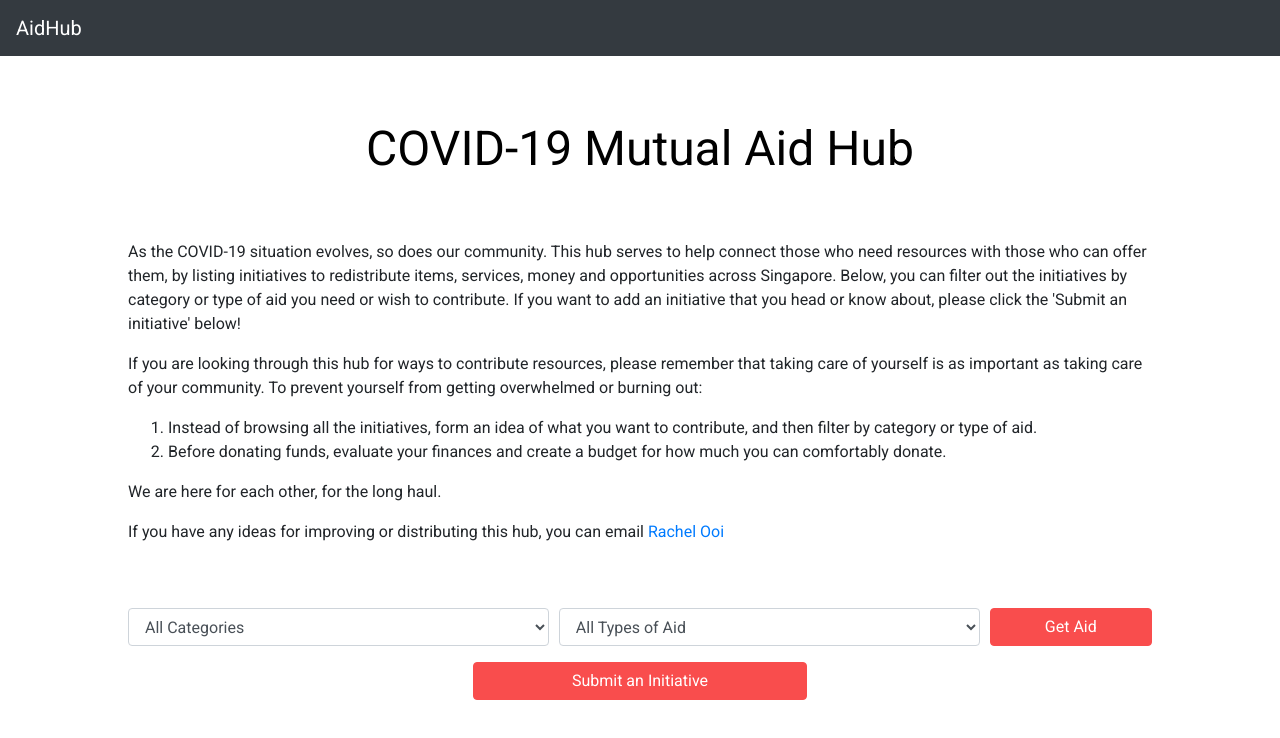
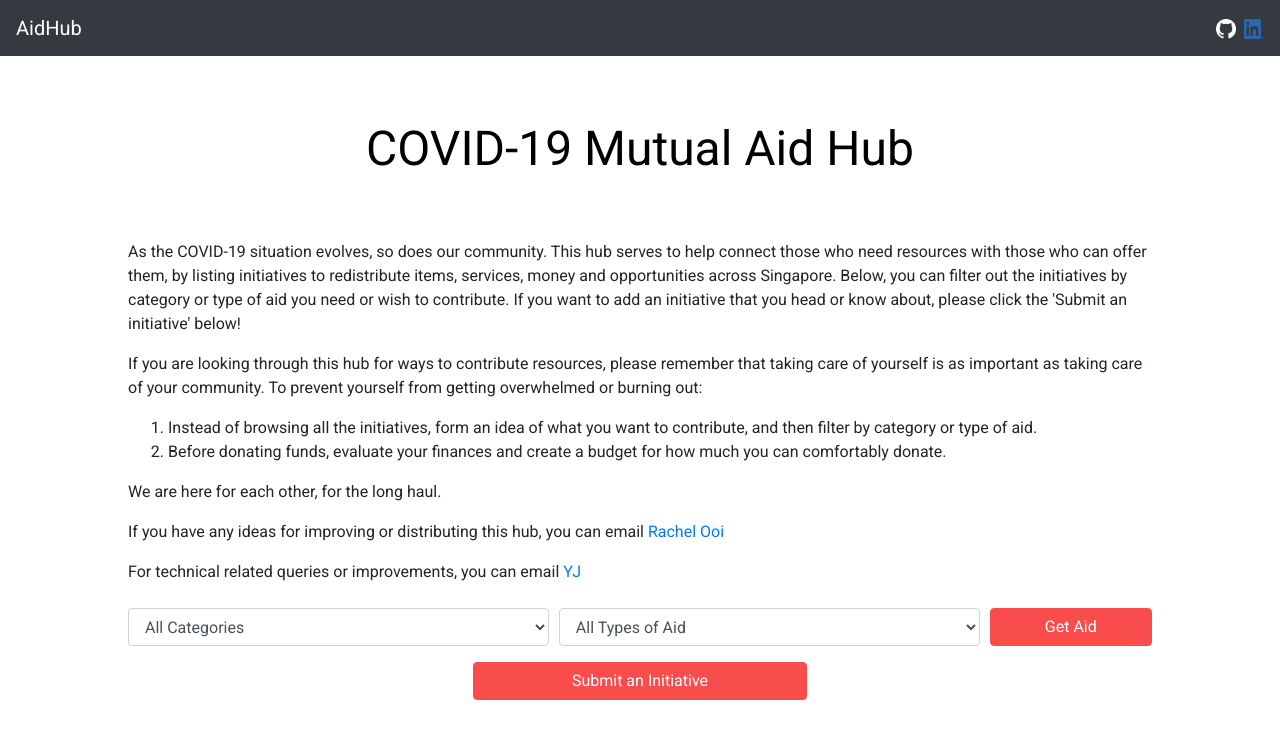
Before and after one commit to kyuyjay/AidHub, a website: page static/index.html in a window 1280 px wide. Drawn offline with Linux system fonts and the light colour scheme.

Commit message:
Added contact info

```diff
--- a/static/index.html
+++ b/static/index.html
@@ -9,6 +9,10 @@
     <div id="wrapper" class="px-0 vh-100">
         <nav id="nav" class="navbar navbar-dark bg-dark justify-content-between mb-3">
             <a class="navbar-brand" href="/">AidHub</a>
+            <div id="contact">
+                <img src="img/GitHub-Mark/GitHub-Mark-Light-32px.png" href="https://github.com/kyuyjay/AidHub" width="20px" height="20px" class="mr-1"/>
+                <img src="img/LinkedIn-Logos/LI-In-Bug.png" href="https://www.linkedin.com/in/qyongjian/" width="20px" height="20px" />
+            </div>
         </nav>
         <div id="landing" class="p-0 collapse show init">
             <div id="landing-body" class="mx-auto px-0 container-fluid">
@@ -30,6 +34,8 @@
                         <p>We are here for each other, for the long haul.</p>
 
                         <p>If you have any ideas for improving or distributing this hub, you can email <a href="mailto:rachelooi.sh@gmail.com">Rachel Ooi</a></p>
+
+                        <p>For technical related queries or improvements, you can email <a href="qyongjian@gmail.com">YJ</a></p>
                     </div>
                 </div>
                 <form id="search-form" class="mt-5">
```
Also changed, not shown: static/img/GitHub-Mark/GitHub-Mark-120px-plus.png (added), static/img/GitHub-Mark/GitHub-Mark-32px.png (added), static/img/GitHub-Mark/GitHub-Mark-64px.png (added), static/img/GitHub-Mark/GitHub-Mark-Light-120px-plus.png (added), static/img/GitHub-Mark/GitHub-Mark-Light-32px.png (added), static/img/GitHub-Mark/GitHub-Mark-Light-64px.png (added), static/img/LinkedIn-Logos/LI-In-Bug.png (added), static/img/LinkedIn-Logos/LI-Logo.png (added).
